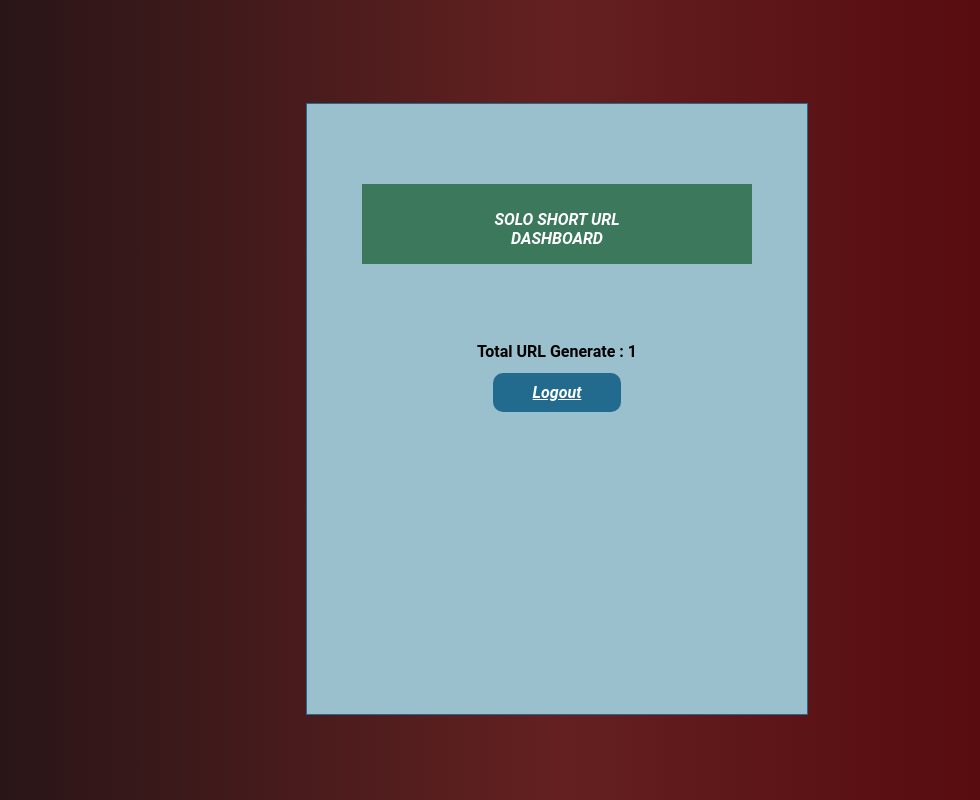
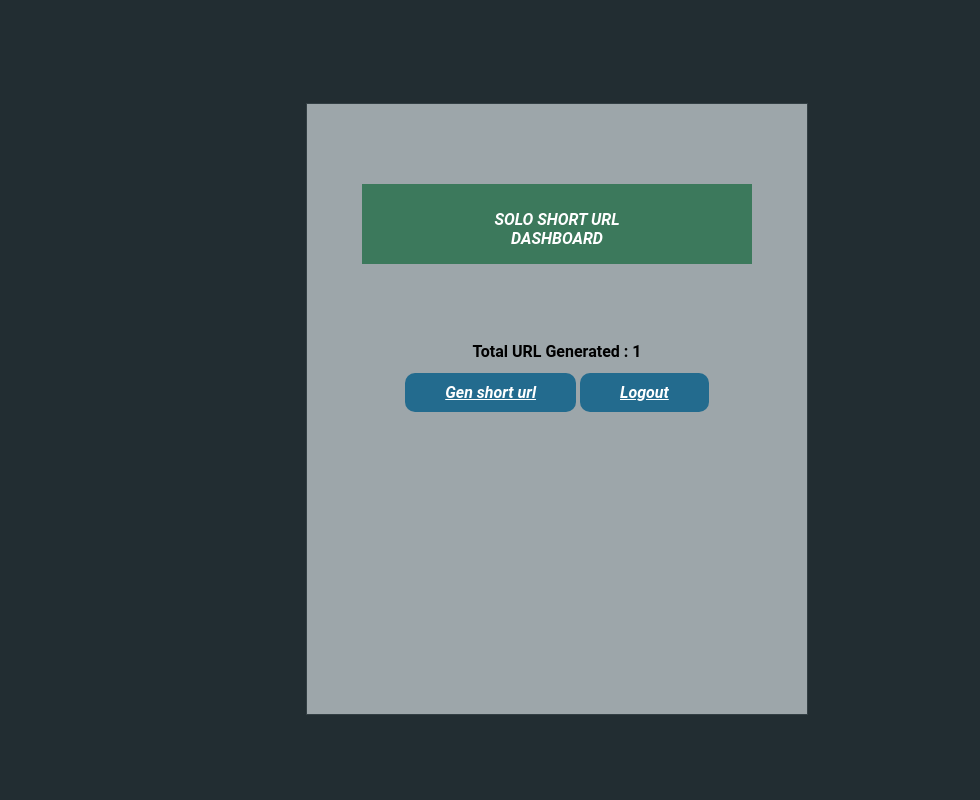
Before and after one commit to ArBoss-dot/Short-Url, a Flask app: template templates/dashboard.html in a window 1280 px wide. Shown: the whole page, without its empty margins (83-1063 px from the left). Run offline with Flask 2, Linux system fonts and the light colour scheme; the template is opened without the code that fills it: most values are stand-ins (such as "Sample title", 1, 10 or a date in 2020); some libraries are stand-ins or nearby versions.

Commit message:
Code submitted for the 1st Round

```diff
--- a/Static/css/style.css
+++ b/Static/css/style.css
@@ -1,8 +1,7 @@
 /* Store this code in 'style.css' file inside the 'static' folder*/
 body{
-    background: #b4c6a6;
-    background:linear-gradient(to right,#201416, #642020, #510107);
-    font-family: Roboto, sans-serif;
+    background: #222D32;
+    font-family: 'Roboto', sans-serif;
 }
 .header{
     padding: 5px 120px;
@@ -16,9 +15,11 @@ body{
     padding: 80px 50px;
     width: 400px;
     height: 450px;
-    border: 1px solid #236B8E;
+    border: 1px solid #333f44;
     border-radius: 0px;
-    background-color: #9AC0CD;
+    background: #9da6aa;
+    /* -webkit-background-clip: text;
+    -webkit-text-fill-color: transparent; */
     opacity: 5;
 }
 
@@ -29,12 +30,29 @@ body{
     font-style: oblique;
     font-weight: bold;
     border-radius: 10px;
+    /* border-color: #000000;
+    color: #ad1414;
+    border-radius: 0px;
+    font-weight: bold;
+    letter-spacing: 1px;
+    box-shadow: 0 1px 3px rgba(0, 0, 0, 0.12), 0 1px 2px rgba(0, 0, 0, 0.24);
+    padding-right: 0px;
+    text-align: center;
+    margin-bottom: 25px; */
+}
+.btn:hover {
+    background-color: #0DB8DE;
+    right: 0px;
 }
 
+input:focus {
+    outline: none;
+    box-shadow: 0 0 0;
+}
 .textbox{
     padding: 10px 40px;
     background-color: #236B8E;
-    text-color: #FFFFFF;
+    caret-color: #FFFFFF;
     border-radius: 10px;
     opacity: 5;
 }
--- a/app.py
+++ b/app.py
@@ -62,7 +62,7 @@ class dbcurd:
         self.connection.commit()
 
     def validate(self,url):
-        if(re.search("http://",url) or re.search("https://",url)):
+        if(re.search("http://",url) or re.search("https://",url) or re.search("ftp://",url) or re.search("gopher://",url)):
             print("valid URL")
             return 1
         else:
@@ -147,10 +147,10 @@ class ShortUrl():
             if(not hashValue):
                 break
             hashValue /= 26
-            hashString+=(chr(int(hashValue % 26)+random.choice([65,97])))
-            if(not hashValue):
+            hashString+=(chr(int(hashValue2 % 26)+random.choice([65,97])))
+            if(not hashValue2):
                 break
-            hashValue /= 26
+            hashValue2 /= 26
             itterate -=1;
         shortUrl = f'{self.domain}/{hashString}'
         print(shortUrl)
@@ -196,7 +196,7 @@ def shortUrl():
         else:
             return render_template("index.html")
     else:
-        return "404 Not Found"
+        return "Invalid Session"
 
 @app.route('/')
 @app.route('/login', methods =['GET', 'POST'])
@@ -275,4 +275,4 @@ def Redirect(url):
 
 
 if __name__ == "__main__":
-    app.run(debug=True)
+    app.run(host="localhost", port=5000,debug=True)
--- a/templates/dashboard.html
+++ b/templates/dashboard.html
@@ -3,7 +3,7 @@
 <html>
 	<head>
 		<meta charset="UTF-8">
-		<title> Index </title>
+		<title> SOLO URL </title>
 		<link rel="stylesheet" href="{{ url_for('static', filename='css/style.css') }}">
 	</head>
 	<body></br></br></br></br></br>
@@ -13,7 +13,8 @@
 				<h4 class="word">SOLO SHORT URL DASHBOARD</h4>
                 <!-- <h3>{{msg}}</h3> -->
 			</div></br></br></br>
-                <h4>Total URL Generate : {{count}}</h4>
+                <h4>Total URL Generated : {{count}}</h4>
+                <a href="{{ url_for('shortUrl') }}" class="btn">Gen short url</a>
 				<a href="{{ url_for('logout') }}" class="btn">Logout</a>
 		</div>
 		</div>
--- a/templates/index.html
+++ b/templates/index.html
@@ -3,7 +3,7 @@
 <html>
 	<head>
 		<meta charset="UTF-8">
-		<title> Index </title>
+		<title> SOLO URL </title>
 		<link rel="stylesheet" href="{{ url_for('static', filename='css/style.css') }}">
 	</head>
 	<body></br></br></br></br></br>
@@ -13,7 +13,7 @@
 				<h4 class="word">SOLO SHORT URL GENERATOR</h4>
                 <h3>{{msg}}</h3>
 			</div></br></br></br>
-                <h4>"Paste URL BELOW"</h4>
+                <h4>"Paste URL Below"</h4>
                 <form class="c-form" action="/shortUrl" method="POST">
                     <input class="c-form__input" placeholder="Paste URL here.." type="text" name = "content" >
                     <label class="c-form__buttonLabel" for="checkbox">
--- a/templates/shrturl.html
+++ b/templates/shrturl.html
@@ -3,7 +3,7 @@
 <html>
 	<head>
 		<meta charset="UTF-8">
-		<title> Index </title>
+		<title> SOLO URL </title>
 		<link rel="stylesheet" href="{{ url_for('static', filename='css/style.css') }}">
 	</head>
 	<body></br></br></br></br></br>
@@ -21,7 +21,7 @@
                     </label>
                     <label class="c-form__toggle" for="checkbox" data-title="Generate Short URL"></label>
                 </form>
-                <a href="{{url_for('shortUrl')}}" class="btn">Gen Again</a>
+                <a href="{{url_for('shortUrl')}}" class="btn">Gen short url</a>
 				<a href="{{ url_for('logout') }}" class="btn">Logout</a>
 		</div>
 		</div>
```
